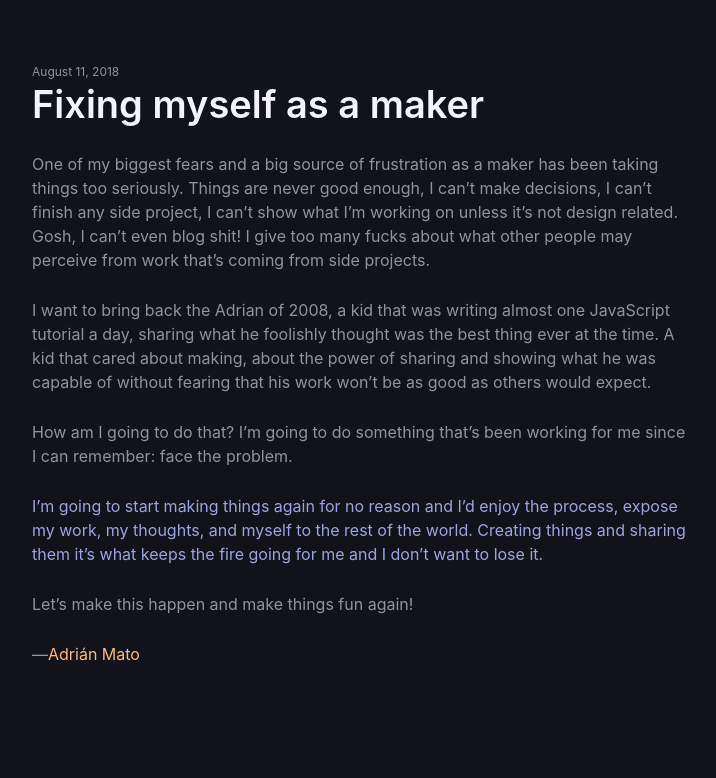
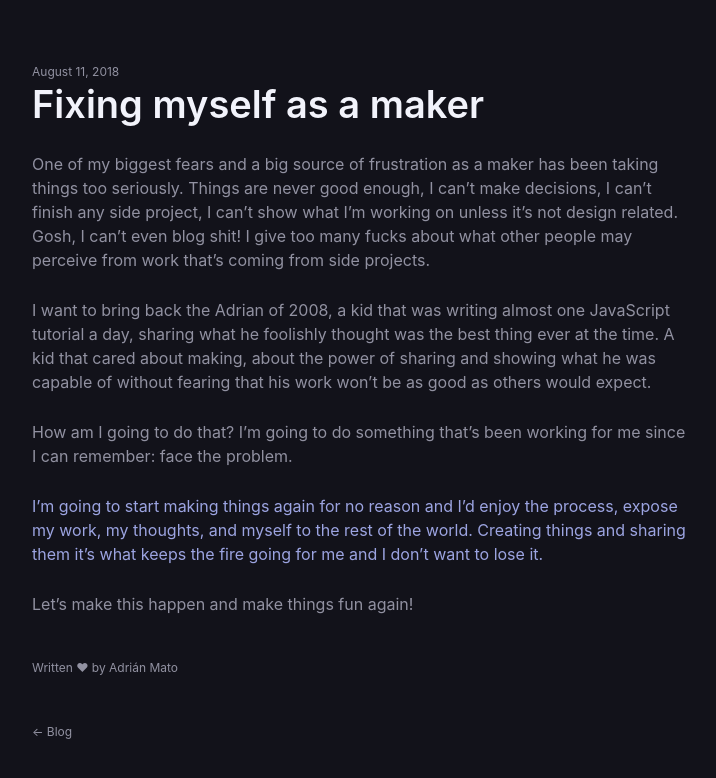
Before and after one commit to adrianmg/adrianmg.github.io, a Jekyll site: the page built from _posts/2018-08-11-fixing-myself-as-a-maker.md, in a window 1280 px wide. Shown: the top 778 px of the page, without its empty margins (278-994 px from the left). Built offline with Jekyll 4.4.1, drawn with Linux system fonts in a browser that asks for light colours.

Commit message:
added: link to go back to blog archive and signature improvements

```diff
--- a/_layouts/post.html
+++ b/_layouts/post.html
@@ -24,10 +24,11 @@ layout: default
     {{ content }}
   </div>
 
-  <footer class="post-content-signature">
-    {% if site.twitter_username %}
-    —<a itemprop="name" href="https://twitter.com/{{ site.twitter_username }}">{{ site.author }}</a>
-    {% endif %}
+  <footer class="post-footer">
+    <div class="post-footer-signature">
+      Written &hearts; by <a itemprop="name" href="/">{{ site.author }}</a>
+    </div>
+    <div class="post-footer-back"><a href="{{ site.baseurl_blog }}">← Blog</a></div>
   </footer>
 </article>
 </div>
```
